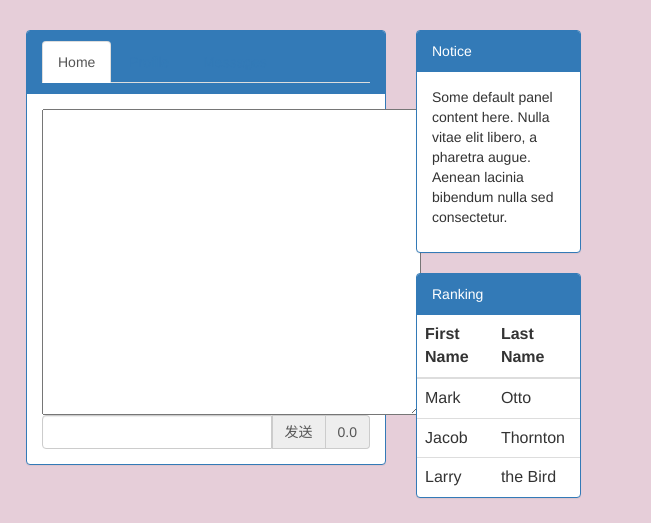
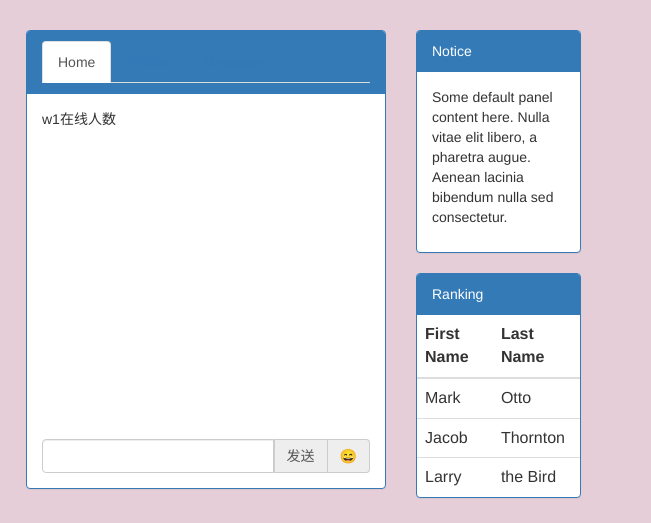
Before and after one commit to TeamOfMalaysia/socket-demo, a plain HTML site: page aj.html in a window 1280 px wide. Shown: the top 523 px of the page, 629-1280 px from the left. Drawn offline with Linux system fonts and the light colour scheme.

Commit message:
mod msg div

```diff
--- a/aj.html
+++ b/aj.html
@@ -72,6 +72,11 @@
 		.v-main{
 			padding-top: 30px;
 		}
+
+        #message1{
+            width: 100%;
+            height: 300px;
+        }
 	</style>
 </head>
 <body>
@@ -114,13 +119,14 @@
 					</div>
 					<div class="panel-body">
 						<div >
-                            <textarea id="message1" cols="44" rows="15"></textarea>
+                            <p>w1在线人数<span id="userNum1"></span></p>
+                            <div id="message1"></div>
 						</div>
 						<div class="input-group">
 
 							<input type="text" id="input1" class="form-control" aria-label="Amount (to the nearest dollar)">
 							<span class="btn input-group-addon" id="sub1">发送</span>
-							<span class="btn input-group-addon">0.0</span>
+							<span class="btn input-group-addon">😄</span>
 						</div>
 					</div>
 				</div>
@@ -219,7 +225,7 @@
             function addMsg(msg) {
                 msg = JSON.parse(msg);
                 var text = '用户' + msg.user + '说：' + msg.text + '\n';
-                $('message1').value += text;
+                $('message1').innerText += text;
                 $('message1').scrollTop = $('message1').scrollHeight;
             }
             function updataUserNum(msg) {
```
